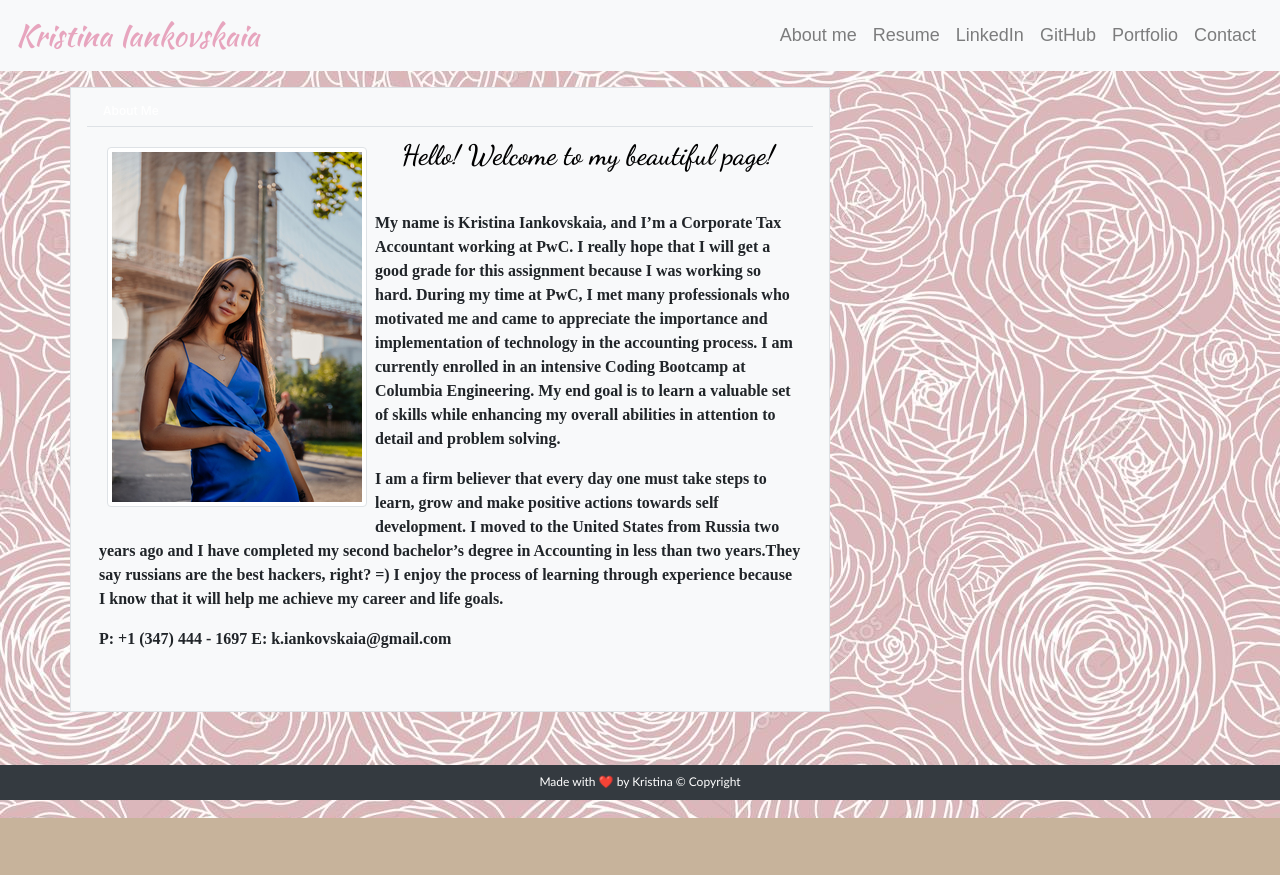
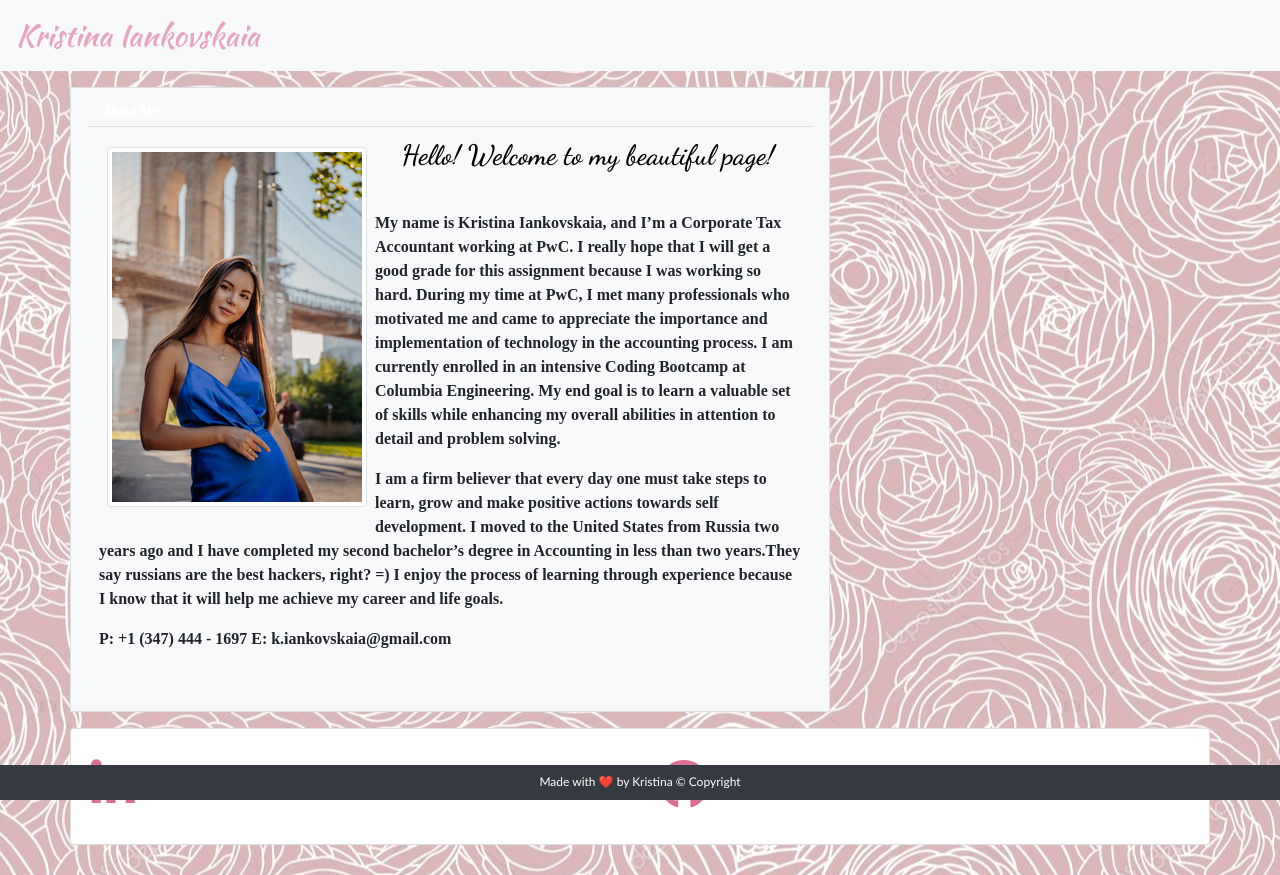
Before and after one commit to kiankovskaia/My-Portfolio, a plain HTML site: page index.html in a window 1280 px wide. Before the commit the page ends 818 px from the top, so only its background shows below. Drawn offline with nearby package versions, Linux system fonts and the light colour scheme; a web font is replaced by a local one.

Commit message:
removed nav bar and added links on 1-page portfolio

```diff
--- a/css/style.css
+++ b/css/style.css
@@ -1,5 +1,7 @@
 body {
     background: #c7b39b url(../images/background1.jpg);
+    background-attachment: fixed;
+    background-position: center;
   }
   .container {
     z-index: 1
@@ -14,9 +16,9 @@ body {
     margin: 0;
   }
   a {
-    color: #e45184;
+    color: #db7093;
     font-family: "arial", "times new roman";
-    font-size: 18px;
+    font-size: 50px;
   }
 
   header div ul {
@@ -35,6 +37,7 @@ body {
     padding:0 auto;
     margin:20px;
     border-radius: 10px/10px;
+    max-width:350px;
   }
   /* phone using  */
   @media screen and (min-width: 400px) {
@@ -77,7 +80,7 @@ body {
   button {
     cursor: pointer;
   }
-.el2 {width:40%;}
+/* .el2 {width:40%;} */
 footer {padding:2px;
     clear: both;
     font-family: 'Trebuchet MS', 'Lucida Sans Unicode', 'Lucida Grande', 'Lucida Sans', Arial, sans-serif;
@@ -107,3 +110,11 @@ h2{color:white;
   font-size:30px;
 
 }
+
+.hovering:hover {
+max-width:500px;
+}
+
+a:hover{
+  color:grey;
+}
--- a/index.html
+++ b/index.html
@@ -16,6 +16,8 @@
     <link rel="preconnect" href="https://fonts.gstatic.com">
 <link href="https://fonts.googleapis.com/css2?family=Dancing+Script:wght@600&display=swap" rel="stylesheet">
 
+<link rel="stylesheet" href="https://cdnjs.cloudflare.com/ajax/libs/font-awesome/5.15.2/css/all.min.css" integrity="sha512-HK5fgLBL+xu6dm/Ii3z4xhlSUyZgTT9tuc/hSrtw6uzJOvgRr2a9jyxxT1ely+B+xFAmJKVSTbpM/CuL7qxO8w==" crossorigin="anonymous" />
+
     <title>My Porfolio</title>
   </head>
 <body>
@@ -29,37 +31,6 @@
           <a class="navbar-brand" href="https://www.instagram.com/yourdilemma/">Kristina Iankovskaia </a>
       </div>
 
-      <!-- Nav Bar Toggler  -->
-      <div class="wrapper">
-          <button class="navbar-toggler" type="button" data-toggle="collapse" data-target="#navbarToggleExternalContent">
-              <span class="navbar-toggler-icon"></span>
-          </button>
-      </div>
-
-      <!-- Navbar links -->
-      <div id="navbarToggleExternalContent"class="collapse navbar-collapse justify-content-end">
-          <ul class="navbar-nav">
-            <li class="nav-item">
-              <a class="nav-link" href="index.html">About me</a>
-              </li>
-            <li class="nav-item">
-              <a class="nav-link" href="assets/Resume.pdf">Resume</a>
-              </li>
-              <li class="nav-item">
-                <a class="nav-link" href="https://www.linkedin.com/in/kristina-iankovskaia/">LinkedIn</a>
-                </li>
-              </li><li class="nav-item">
-                <a class="nav-link" href="https://github.com/kiankovskaia">GitHub</a>
-              </li>
-              <li class="nav-item">
-              <a class="nav-link" href="portfolio.html">Portfolio</a>
-              </li>
-              <li class="nav-item">
-                <a class="nav-link" href="contact.html">Contact</a>
-                </li>
-          </ul>
-      </div>
-  </nav>
 </header>
 <!-- main section -->
 <main>
@@ -83,8 +54,27 @@
       </div>
   </div>
 </div>
+
+<!-- important link -->
+<div class="card center container">
+  <div class="row">
+    <div class="col">
+    <a href="https://www.linkedin.com/in/kristina-iankovskaia/"><i class="fab fa-linkedin-in"></i></a>
+  </div>
+
+<div class="col">
+  <a href="https://github.com/kiankovskaia"><i class="fab fa-github"></i></a>
+</div>
+
+</div>
+
+
+</div>
+
 </main>
-<br><br><br>
+
+<br>
+
 
 <!-- footer -->
 <footer class="navbar text-bottom navbar-dark bg-dark fixed-bottom" style="height: 35px">
```
